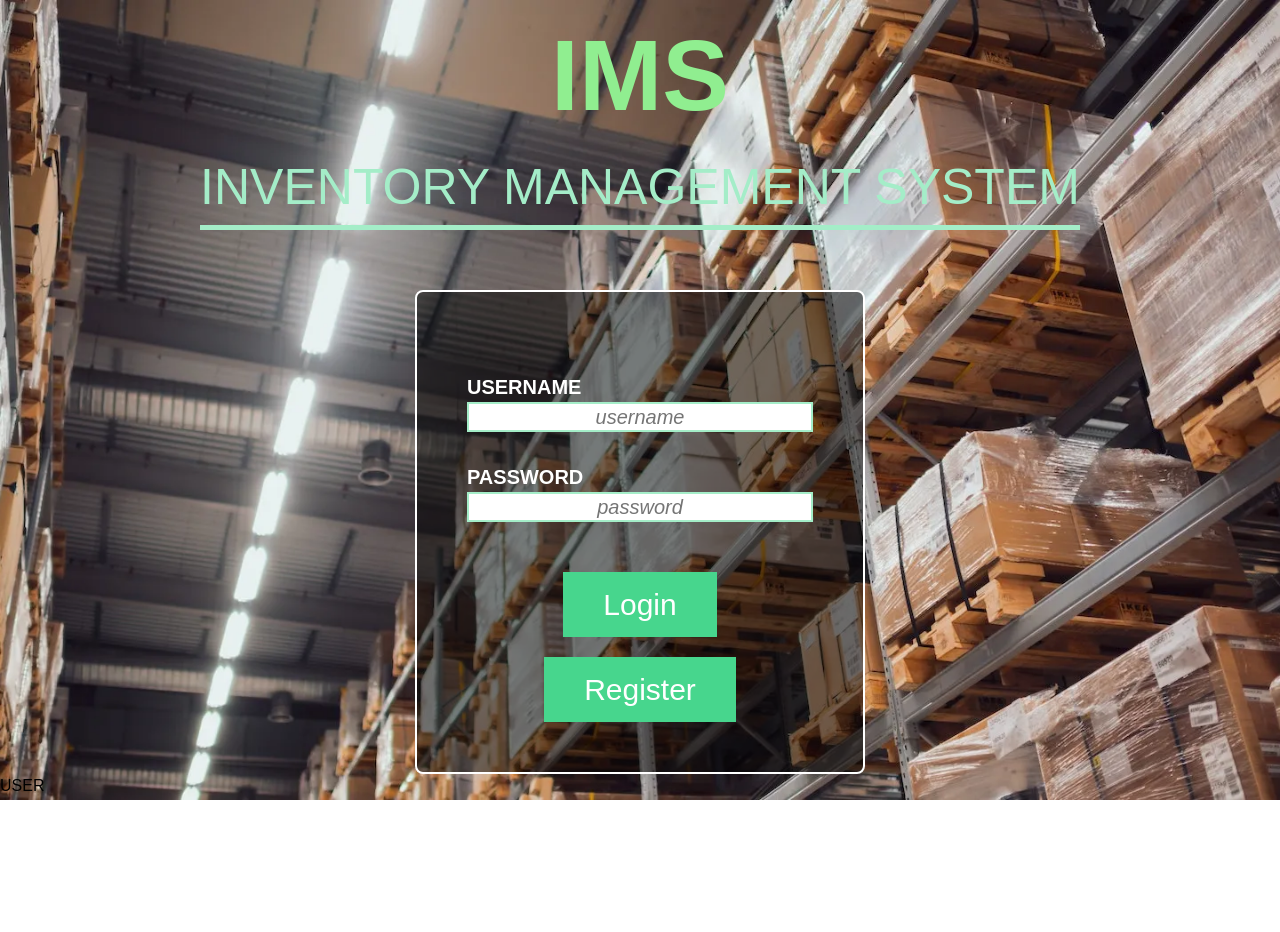
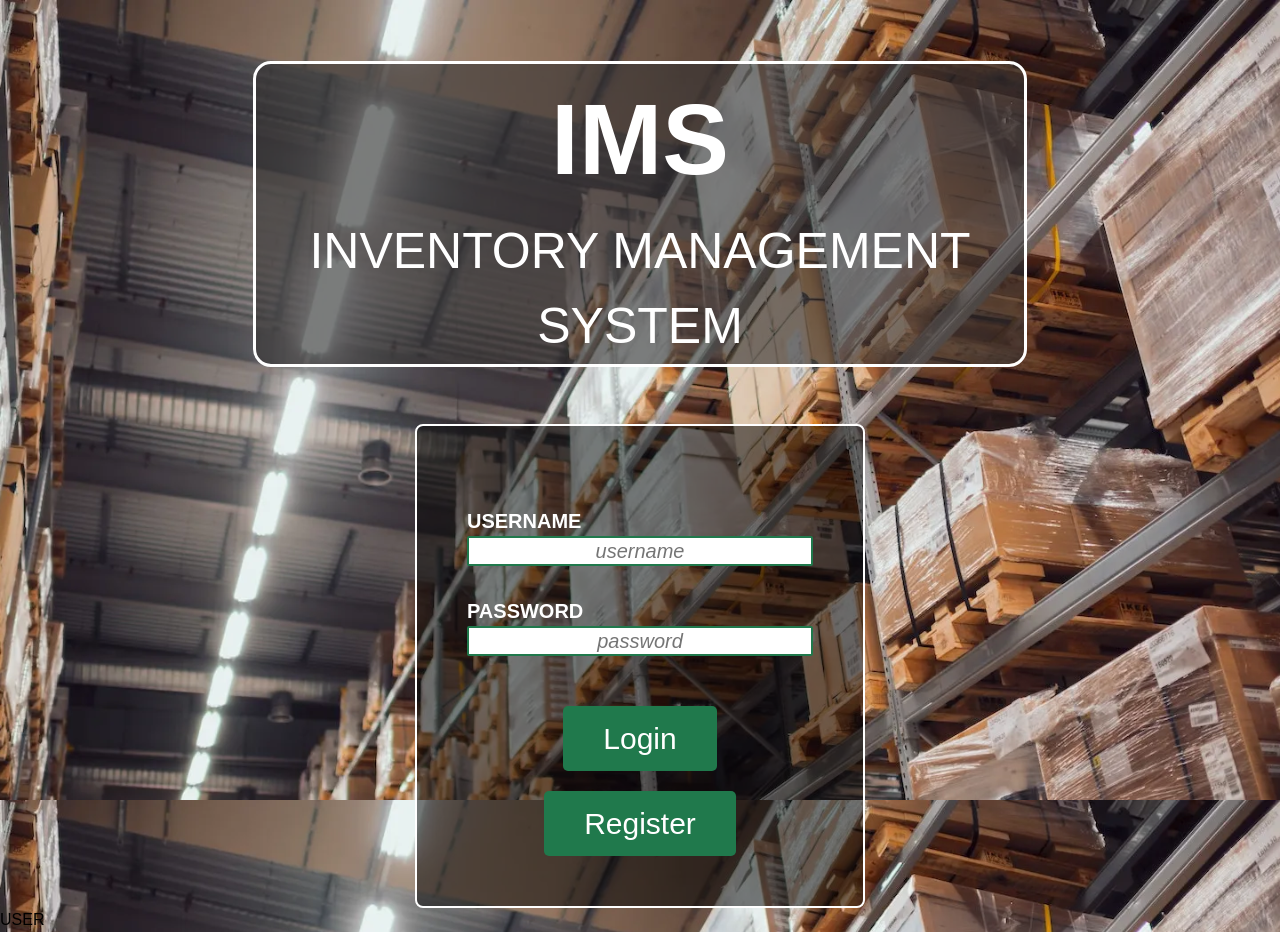
Before and after one commit to harveyyase/inventory-management-IM2, a website: page index.html in a window 1280 px wide. Before the commit the page ends 800 px from the top, so only its background shows below. Drawn offline with Linux system fonts and the light colour scheme.

Commit message:
Changes to CSS
Updated Login Page
Changed Colors

```diff
--- a/css/login.css
+++ b/css/login.css
@@ -12,10 +12,18 @@ body{
 div.loginHeader{
     text-align: center;
     margin-bottom: 60px;
+    background-color: rgba(53, 49, 49, 0.61);
+    margin-top: 5%;
+    margin-left: 20%;
+    margin-right: 20%;
+    outline: solid;
+    outline-color: white;
+    border-radius: 15px;
 }
 
+
 div.loginHeader h1{
-    color: lightgreen;
+    color: white;
     font-size: 100px;
     margin: 0px;
     padding: 0px;
@@ -23,18 +31,11 @@ div.loginHeader h1{
 }
 
 div.loginHeader p{
-    color: #a4edc8;
+    color: white;
     font-size: 50px;
     margin: 0px;
     text-transform: uppercase;
     display: inline-block;
-}
-div.loginHeader p:after{
-    content: '';
-    display: block;
-    height: 5px;
-    background: #a4edc8;
-    margin: 0 auto;
 }
 
 div.LoginBody form{
@@ -61,7 +62,8 @@ div.LoginInputContainer label{
 div.LoginInputContainer input{
     height: 30px;
     width: 100%;
-    border: 2px solid #a4edc8;
+    border: 2px solid #20794c;
+    border-radius: 2px;
     font-size: 20px;
     padding: 5px;
     text-align: center;
@@ -76,7 +78,8 @@ div.loginbuttoncontainer{
 div.loginbuttoncontainer button{
     font-size: 30px;
     padding: 10px 40px;
-    background: #47d68d;
+    background: #20794c;
+    border-radius: 5px;
     border: none;
     color: white;
 }
```
